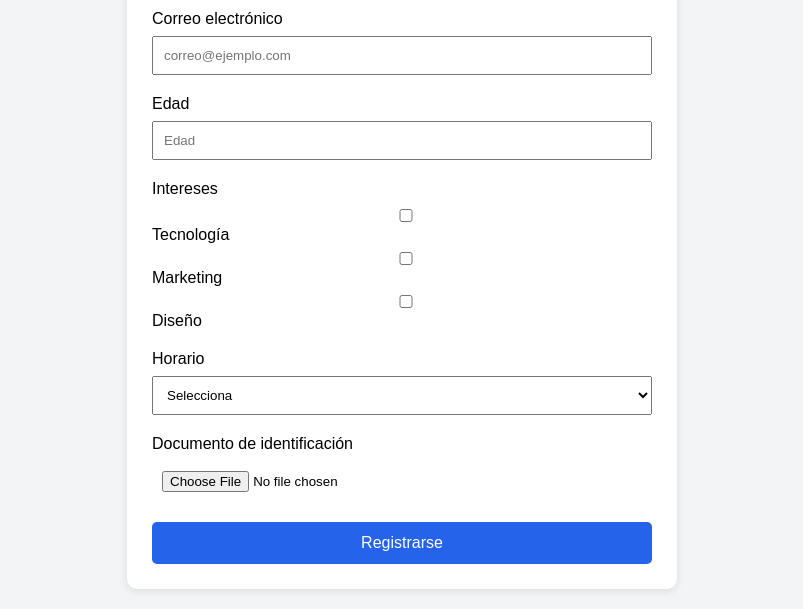
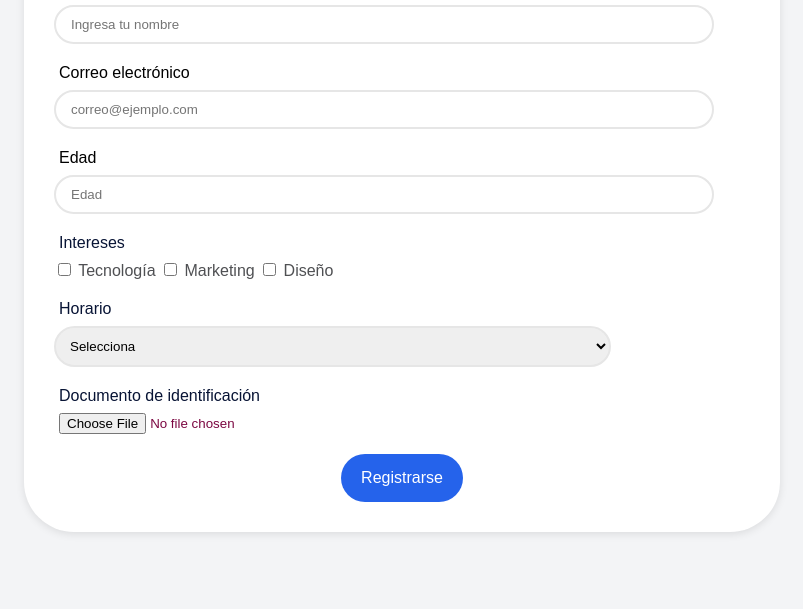
Before and after one commit to CYHC2000/DevF, a plain HTML site: page Avanzado/Ejercicio 5/index.html in a window 1280 px wide. Shown: the part 203-812 px from the top of the page, without its empty margins (238-1041 px from the left). Drawn offline with Linux system fonts and the light colour scheme.

Commit message:
Add files via upload

```diff
--- a/Avanzado/Ejercicio 5/index.html
+++ b/Avanzado/Ejercicio 5/index.html
@@ -3,119 +3,95 @@
   <head>
     <meta charset="UTF-8">
     <meta name="viewport" content="width=device-width, initial-scale=1.0">
-
     <title>Registro de Eventos</title>
-
     <link rel="stylesheet" href="style.css">
   </head>
 
   <body>
-
     <div class="container">
-
       <h1>Registro de Evento</h1>
-
       <form id="eventForm">
-
-      <!-- Nombre -->
         <div class="form-group">
-        <label for="name">Nombre completo</label>
-
+          <label for="name" class="campo">Nombre completo</label>
           <input
             type="text"
             id="name"
             placeholder="Ingresa tu nombre"
+            class="texto"
           >
-
           <small class="error" id="nameError"></small>
         </div>
 
-      <!-- Email -->
         <div class="form-group">
-        <label for="email">Correo electrónico</label>
-
+          <label for="email"  class="campo">Correo electrónico</label>
           <input
             type="email"
             id="email"
             placeholder="correo@ejemplo.com"
+            class="texto"
           >
-
           <small class="error" id="emailError"></small>
         </div>
 
-      <!-- Edad -->
         <div class="form-group">
-        <label for="age">Edad</label>
-
+          <label for="age"  class="campo">Edad</label>
           <input
             type="number"
             id="age"
             placeholder="Edad"
+            class="texto"
           >
-
           <small class="error" id="ageError"></small>
         </div>
 
-      <!-- Intereses -->
         <div class="form-group">
-        <label>Intereses</label>
-
+          <label class="titulos">Intereses</label>
           <div class="checkbox-group">
-          <label>
+            <label class="intereses">
               <input type="checkbox" name="interest" value="Tecnología">
               Tecnología
             </label>
-
-          <label>
+            <label class="intereses">
               <input type="checkbox" name="interest" value="Marketing">
               Marketing
             </label>
-
-          <label>
+            <label class="intereses">
               <input type="checkbox" name="interest" value="Diseño">
               Diseño
             </label>
           </div>
-
           <small class="error" id="interestError"></small>
         </div>
 
-      <!-- Horario -->
         <div class="form-group">
-        <label for="schedule">Horario</label>
-
+          <label for="schedule" class="titulos">Horario</label>
           <select id="schedule">
             <option value="">Selecciona</option>
             <option value="mañana">Mañana</option>
             <option value="tarde">Tarde</option>
             <option value="noche">Noche</option>
           </select>
-
           <small class="error" id="scheduleError"></small>
         </div>
 
-      <!-- Documento -->
+
         <div class="form-group">
-        <label for="document">
+          <label for="document" class="titulos">
             Documento de identificación
           </label>
-
           <input
             type="file"
             id="document"
+            class="documento"
           >
-
           <small class="error" id="documentError"></small>
         </div>
 
         <button type="submit">
           Registrarse
         </button>
-
       </form>
-
     </div>
-
     <script src="app.js"></script>
 
   </body>
--- a/Avanzado/Ejercicio 5/style.css
+++ b/Avanzado/Ejercicio 5/style.css
@@ -2,59 +2,92 @@ body {
   font-family: Arial, sans-serif;
   background: #f3f4f6;
   margin: 0;
-  padding: 20px;
+  padding: 60px;
 }
 
 .container {
-  max-width: 500px;
+  width: 60%;
   margin: auto;
   background: white;
-  padding: 25px;
-  border-radius: 10px;
+  padding: 30px;
+  border-radius: 50px;
   box-shadow: 0 2px 8px rgba(0,0,0,0.1);
 }
 
 h1 {
   text-align: center;
   margin-bottom: 25px;
+  font-size: 2.3rem;
 }
 
 .form-group {
   margin-bottom: 20px;
 }
 
-label {
+.campo{
   display: block;
+  padding: 0px 5px;
   margin-bottom: 8px;
 }
 
-input,
-select {
-  width: 100%;
-  padding: 10px;
-  box-sizing: border-box;
+.texto{
+  width: 90%;
+  outline: none;
+  border: 2px solid #e6e6e6;
+  padding: 10px 15px;
+  border-radius: 50px;
+}
+
+.texto:focus{
+  border: 2px solid #beb2ff;
 }
 
 .checkbox-group label {
+  margin-bottom: 5px;
+  color: #4f5053;
+}
+
+.titulos{
+  margin-bottom: 8px;
   display: block;
-  margin-bottom: 5px;
+  padding: 0px 5px;
+  color: #081435;
+}
+
+select {
+  display: block;
+  width: 80%;
+  padding: 10px;
+  box-sizing: border-box;
+  border-radius: 50px;
+  outline: none;
+  border: 2px solid #e6e6e6;
 }
 
 button {
-  width: 100%;
-  padding: 12px;
+  display: flex;
+  justify-content: center;
+  margin: 0 auto;
+  padding: 15px 20px;
   border: none;
   background: #2563eb;
   color: white;
-  font-size: 16px;
+  font-size: 1rem;
   cursor: pointer;
-  border-radius: 5px;
+  border-radius: 50px;
 }
 
 button:hover {
   background: #1d4ed8;
 }
 
+.documento{
+  width: 80%;
+  outline: none;
+  padding: 0px 5px;
+  color: #7c0842;
+}
+
 .error {
   color: red;
   font-size: 14px;
```
Also changed, not shown: Avanzado/Ejercicio 5/app.js (+0 -52 lines). Lines whose indentation alone changed are shown as unchanged.
